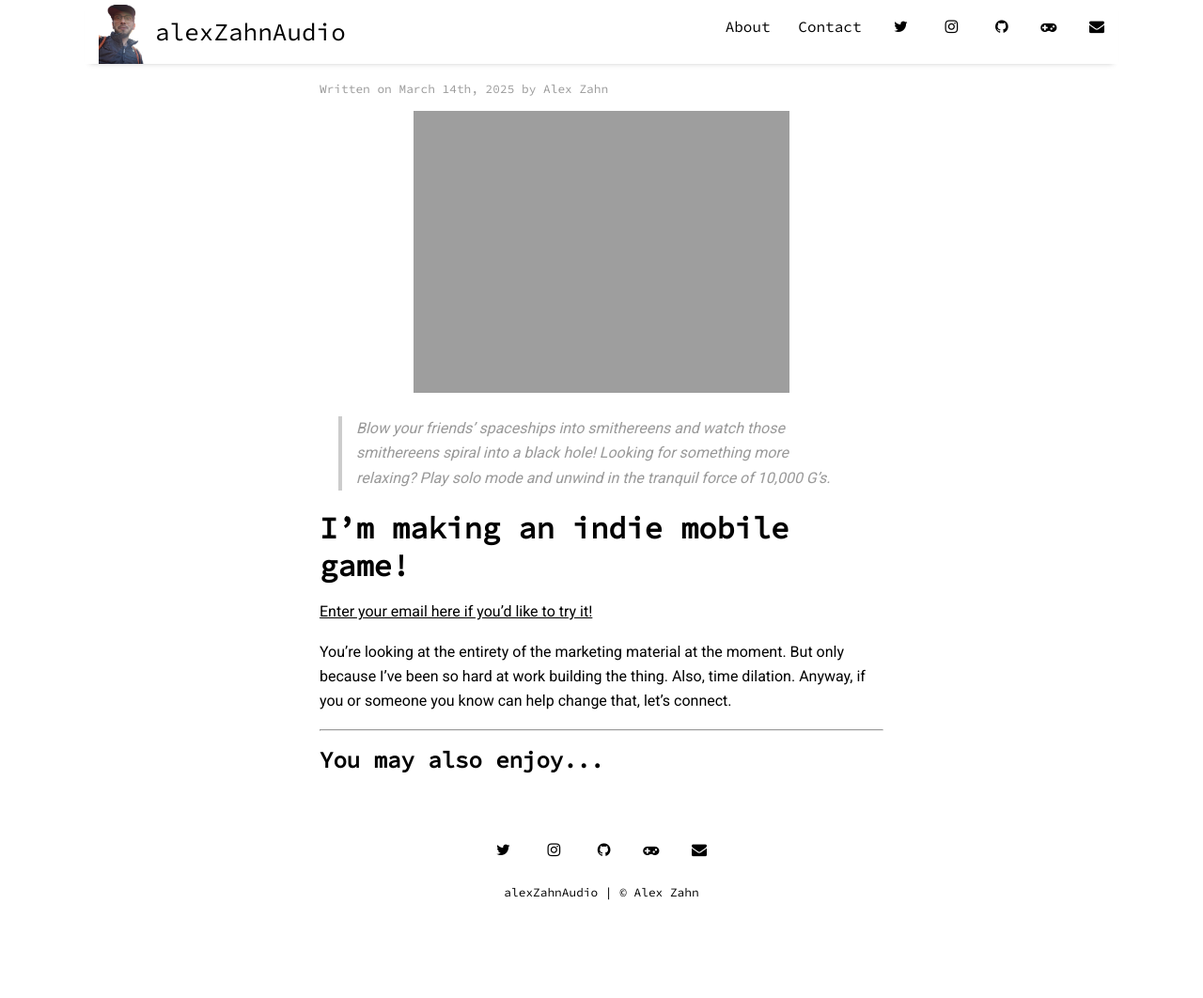
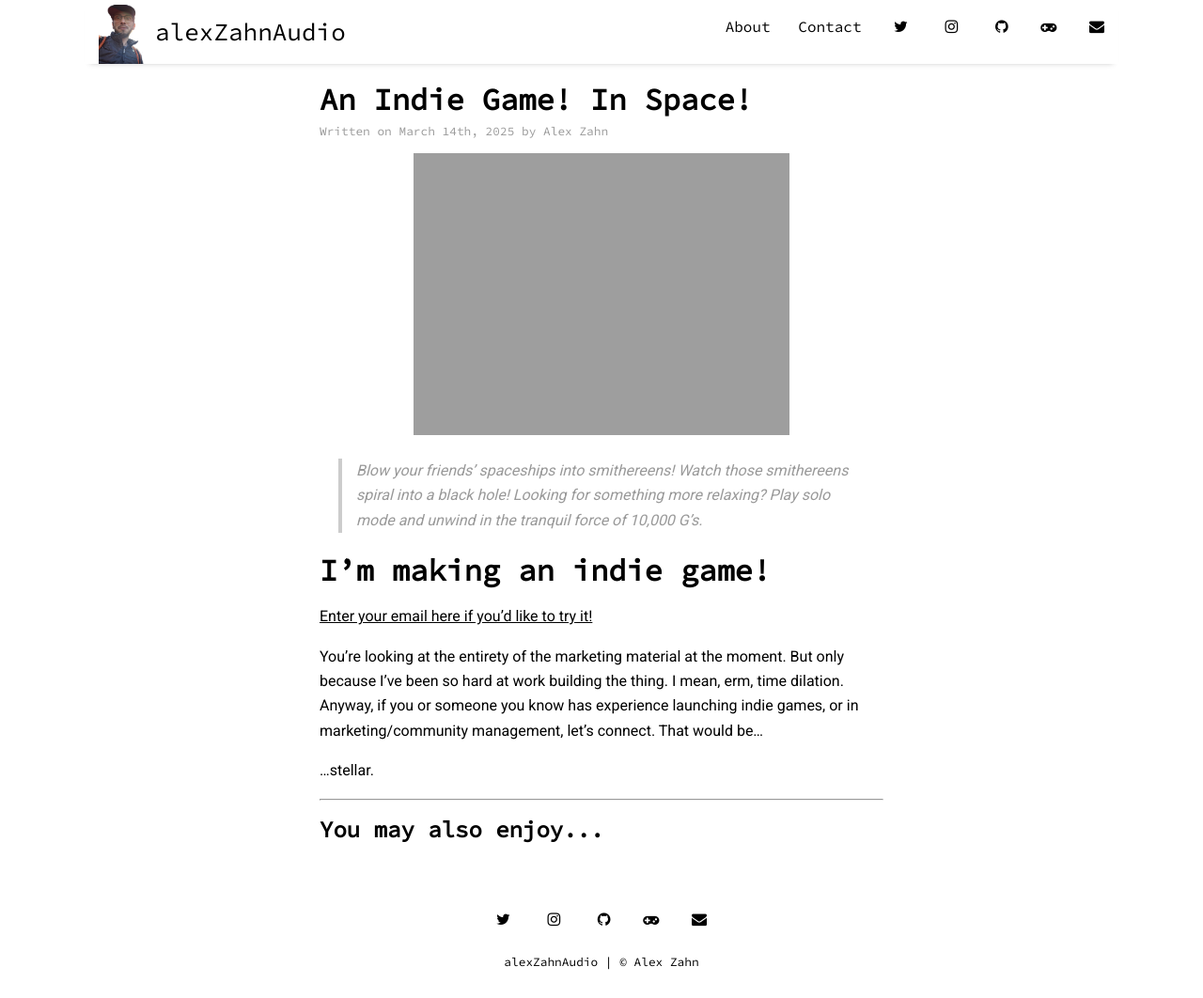
Before and after one commit to alexzahnaudio/alexzahnaudio.github.io, a Jekyll site: the page built from _posts/2025-03-14-rift-jumpers.md, in a window 1280 px wide and 1062 px high. Shown: the whole window at 94% size. Built offline with Jekyll 4.4.1, drawn with Linux system fonts in a browser that asks for light colours; nearby versions of some CDN libraries.

Commit message:
Update 2025-03-14-rift-jumpers.md

```diff
--- a/_posts/2025-03-14-rift-jumpers.md
+++ b/_posts/2025-03-14-rift-jumpers.md
@@ -1,16 +1,18 @@
 ---
 layout: post
-title: ""
+title: "An Indie Game! In Space!"
 author: "Alex Zahn"
 categories: rift-jumpers
 tags: [rift-jumpers]
 image: rift-jumpers-logo-light-up.gif
 ---
 
-> *Blow your friends' spaceships into smithereens and watch those smithereens spiral into a black hole! Looking for something more relaxing? Play solo mode and unwind in the tranquil force of 10,000 G's.*
+> *Blow your friends' spaceships into smithereens! Watch those smithereens spiral into a black hole! Looking for something more relaxing? Play solo mode and unwind in the tranquil force of 10,000 G's.*
 
-# I'm making an indie mobile game!
+# I'm making an indie game!
 
 [Enter your email here if you'd like to try it!](https://forms.gle/eUjrDdLqroVnfcLn6)
 
-You're looking at the entirety of the marketing material at the moment. But only because I've been so hard at work building the thing. Also, time dilation. Anyway, if you or someone you know can help change that, let's connect.
+You're looking at the entirety of the marketing material at the moment. But only because I've been so hard at work building the thing. I mean, erm, time dilation. Anyway, if you or someone you know has experience launching indie games, or in marketing/community management, let's connect. That would be...
+
+...stellar.
```
